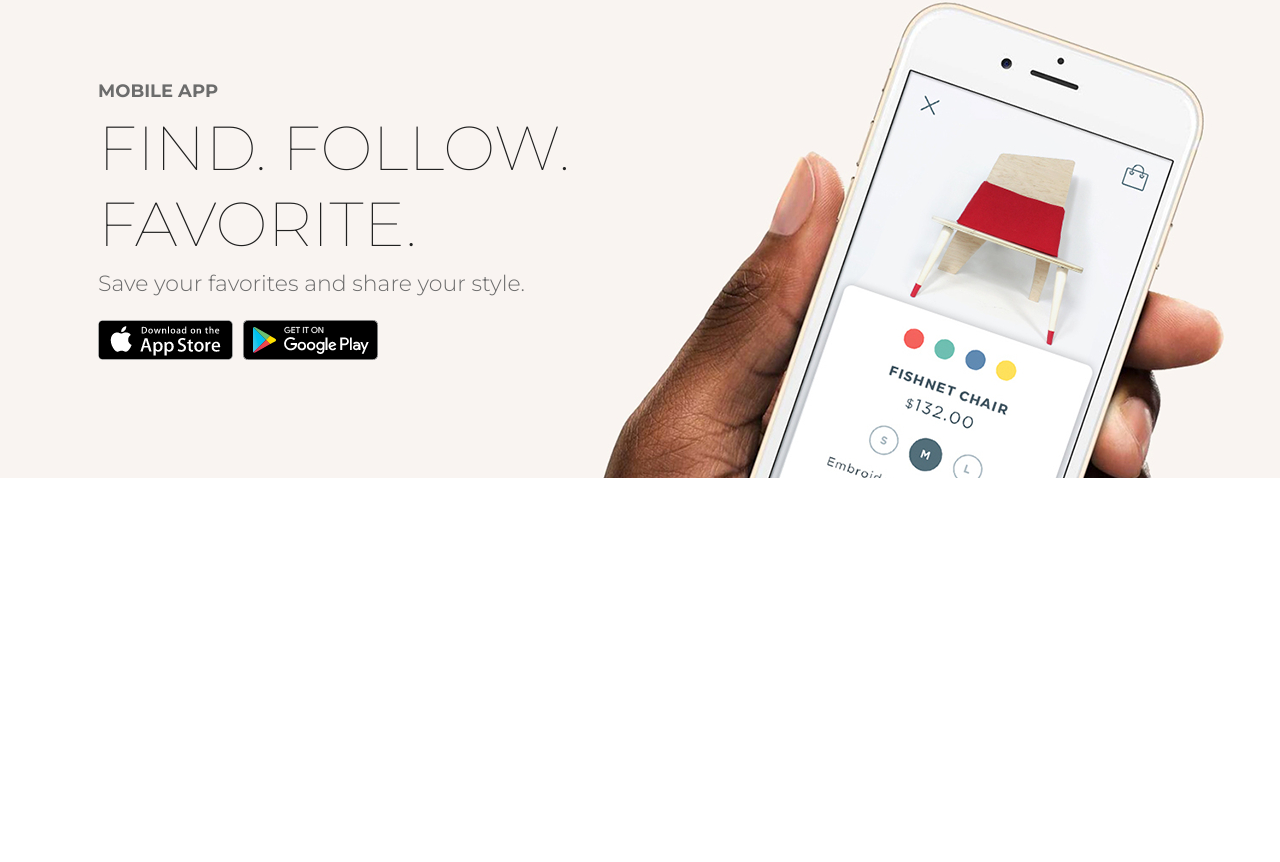
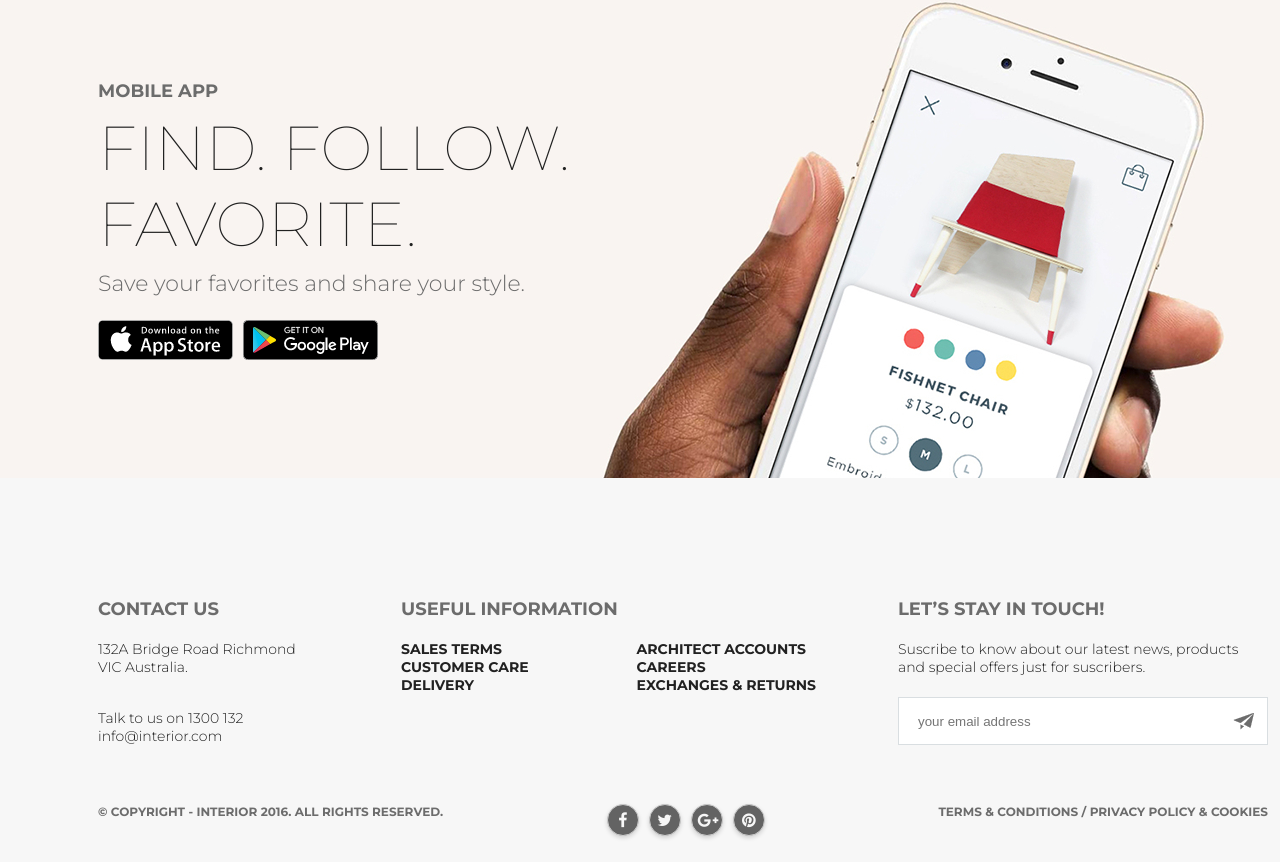
Before and after one commit to MordoJP/m-html-css-course-1_website-2, a plain HTML site: page index.html in a window 1280 px wide. Shown: the part 4813-5675 px from the top of the page. Before the commit the page ends 5291 px from the top, so only its background shows below. Drawn offline with Linux system fonts and the light colour scheme.

Commit message:
finished index.html

```diff
--- a/index.html
+++ b/index.html
@@ -203,20 +203,68 @@
 			</div>
 		</div>
 	</div>
+	<div class="clr"></div>
 </div>
 <div class="footer">
-	<div class="footer_text_big">
-		<div class="footer_text_block">
-			<div class="f_txt_heading"></div>
-			<div class="f_txt_info"></div>
+	<div class="footer_width">
+		<div class="footer_text_big">
+			<div class="footer_text_block">
+				<div class="f_txt_heading">Contact Us</div>
+				<div class="f_txt_block">
+					<div class="f_txt_info">132A Bridge Road Richmond VIC
+						Australia.
+					</div>
+					<div class="f_txt_info">
+						Talk to us on 1300 132
+						info@interior.com
+					</div>
+				</div>
+			</div>
+			<div class="footer_text_block">
+				<div class="f_txt_heading">Useful Information</div>
+				<div class="f_txt_links">
+					<div class="f_txt_link_block">
+						<a href="#" class="footer_link">Sales terms</a>
+						<a href="#" class="footer_link">Customer care</a>
+						<a href="#" class="footer_link">Delivery</a>
+					</div>
+					<div class="f_txt_link_block">
+						<a href="#" class="footer_link">Architect accounts</a>
+						<a href="#" class="footer_link">Careers</a>
+						<a href="#" class="footer_link">Exchanges & returns</a>
+					</div>
+				</div>
+			</div>
+			<div class="footer_text_block">
+				<div class="f_txt_heading">Let’s Stay in Touch!</div>
+				<div class="f_txt_block">
+					<div class="f_txt_info">Suscribe to know about our latest news, products and special offers just for suscribers.</div>
+					<form action="#">
+						<input type="email" placeholder="your email address">
+						<button class="email_button"></button>
+					</form>
+				</div>
+			</div>
 		</div>
-		<div class="footer_text_block">
-			<div class="f_txt_heading"></div>
+		<div class="footer_text_small">
+			<div class="f_copyright">&copy; Copyright - INTERIOR 2016. All Rights Reserved.</div>
+			<div class="f_social_links">
+				<div class="social facebook">
+					<a href="#"><div class="fa fa-facebook fa-2x"></div></a>
+				</div>
+				<div class="social twitter">
+					<a href="#"><div class="fa fa-twitter fa-2x"></div></a>
+				</div>
+				<div class="social google-pluse">
+					<a href="#"><div class="fa fa-google-plus fa-2x"></div></a>
+				</div>
+				<div class="social pinterest">
+					<a href="#"><div class="fa fa-pinterest fa-2x"></div></a>
+				</div>
+			</div>
+			<div class="f_copyright">Terms & Conditions  /  Privacy policy & Cookies</div>
 		</div>
-		<div class="footer_text_block"></div>
 	</div>
-	<div class="footer_text_small">
-</div>
 </div>
 </body>
 </html>
--- a/style.css
+++ b/style.css
@@ -1,4 +1,5 @@
 @import url('https://fonts.googleapis.com/css2?family=Montserrat:wght@100;300;400;700&display=swap');
+@import url(https://maxcdn.bootstrapcdn.com/font-awesome/4.7.0/css/font-awesome.min.css);
 
 * {
 	box-sizing: border-box;
@@ -6,7 +7,7 @@
 	padding: 0;
 }
 
-body {
+body{
 	font-family: 'Montserrat', sans-serif;
 }
 
@@ -20,6 +21,7 @@ button{
 .container {
 	width: 1366px;
 	margin: 0 auto;
+	min-height: 100%;
 }
 
 .slider {
@@ -629,3 +631,173 @@ i {
 .ma_googleplay{
 	background-image: url("style_images/mobile_app/button_googleplay_app.png");
 }
+
+.clr{
+	height: 384px;
+}
+
+.footer{
+	width: 1366px;
+	height: 384px;
+	background-color: #f7f7f7;
+	margin: 0 auto;
+	display: flex;
+	margin-top: -384px;
+}
+
+.footer_width{
+	flex-grow: 1;
+	margin: 0 98px;
+	display: flex;
+	flex-direction: column;
+	justify-content: space-between;
+}
+
+.footer_text_big, .footer_text_small{
+	display: flex;
+	justify-content: space-between;
+}
+
+.footer_text_big{
+	height: 147px;
+	margin: 120px 0 29px;
+}
+
+.footer_text_small{
+	height: 28px;
+	margin: 30px 0;
+}
+
+.footer_text_block{
+	display: flex;
+	flex-direction: column;
+	justify-content: space-between;
+}
+
+.footer_text_block:nth-child(1){
+	width: 221px;
+}
+
+.footer_text_block:nth-child(2){
+	width: 415px;
+}
+
+.footer_text_block:nth-child(3){
+	width: 370px;
+}
+
+.f_txt_heading{
+	color: #6c6c6c;
+	font-size: 18px;
+	font-weight: 700;
+	text-transform: uppercase;
+	padding-bottom: 20px;
+}
+
+.f_txt_block{
+	display: flex;
+	flex-grow: 1;
+	flex-direction: column;
+	justify-content: space-between;
+}
+
+.f_txt_link_block{
+	display: flex;
+	flex-direction: column;
+}
+
+.f_txt_info{
+	color: #212121;
+	font-size: 14px;
+	font-weight: 300;
+	text-align: left;
+}
+
+form{
+	display: inline-block;
+	vertical-align: top;
+	position: relative;
+}
+
+.f_txt_links{
+	display: flex;
+	flex-grow: 1;
+	justify-content: space-between;
+}
+
+.footer_link{
+	color: #212121;
+	font-size: 14px;
+	font-weight: 700;
+	font-style: normal;
+	text-align: left;
+	text-transform: uppercase;
+}
+
+.f_txt_block input{
+	width: 370px;
+	height: 48px;
+	padding: 17px 19px;
+	border: 1px solid #d9dee1;
+	background-color: #ffffff;
+}
+
+.email_button{
+	width: 21px;
+	height: 17px;
+	background: url("style_images/send.png") no-repeat;
+	position: absolute;
+	bottom: 15px;
+	left: 335px;
+	cursor: pointer;
+}
+
+.email_button:hover{
+	opacity: 0.8;
+}
+
+.f_copyright{
+	color: #6c6c6c;
+	font-size: 12px;
+	font-weight: 700;
+	text-align: left;
+	text-transform: uppercase;
+}
+
+.f_social_links{
+	display: flex;
+}
+
+.social a {
+	text-align: center;
+	width: 32px;
+	height: 32px;
+	float: left;
+	background: #6c6c6c;
+	border: 1px solid #ccc;
+	box-shadow: 0 2px 4px rgba(0,0,0,0.15), inset 0 0 50px rgba(0,0,0,0.1);
+	border-radius: 24px;
+	margin: 0 10px 10px 0;
+	padding: 6px;
+	color: #f7f7f7;
+}
+
+.fa-2x{
+	font-size: 1em;
+}
+
+.facebook a:hover {
+	background: #3b5998; color: #fff;
+}
+
+.twitter a:hover {
+	background: #00acee; color: #fff;
+}
+
+.google-pluse a:hover {
+	background: #DD4B39; color: #fff;
+}
+
+.pinterest a:hover {
+	background: #c8232c; color: #fff;
+}
```
Also changed, not shown: style_images/send.png (added).
